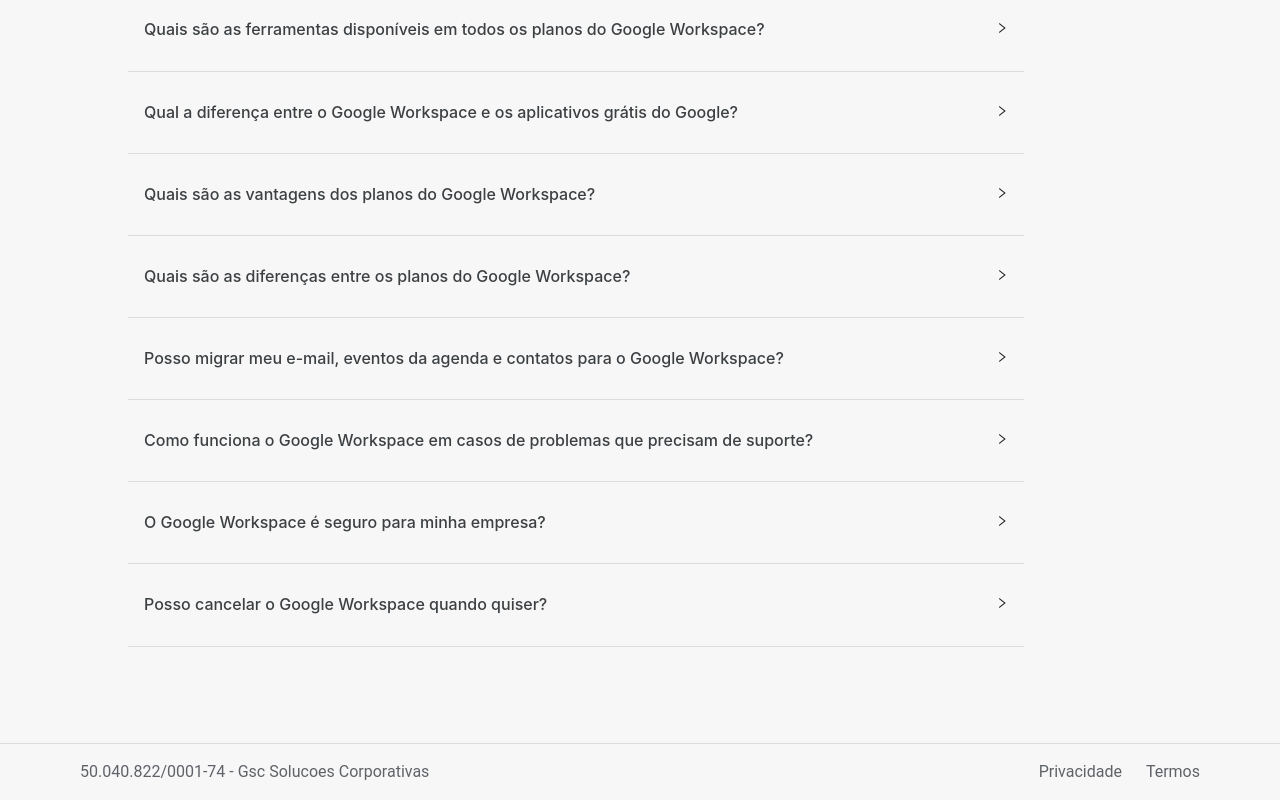
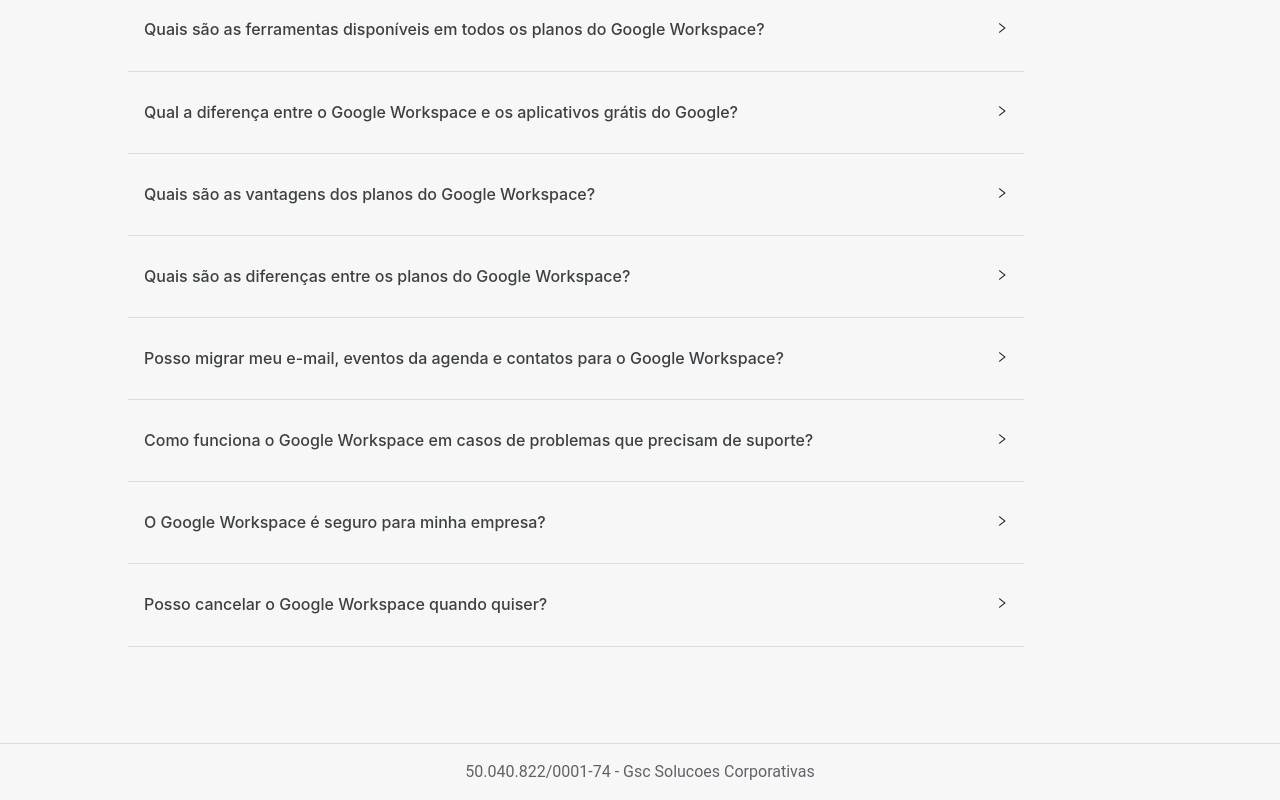
Before and after one commit to gabipq23/new-workspace-lead, a React (Vite) app: page / in a window 1280 px wide. Shown: the part 4965-5765 px from the top of the page. Built offline with nearby package versions, Linux system fonts and the light colour scheme.

Commit message:
feat: update Footer component layout for improved alignment and remove unnecessary links

```diff
--- a/src/components/footer/footer.tsx
+++ b/src/components/footer/footer.tsx
@@ -2,14 +2,10 @@
   return (
     <footer className="text-[#5f6368] bg-[#f7f7f7] py-4">
       <hr className="border-[#dadce0] border-t-1  mb-4" />
-      <div className="flex justify-between px-4 md:px-20 items-center  ">
+      <div className="flex justify-center px-4 md:px-20 items-center  ">
         <p style={{ margin: 0 }}>
           50.040.822/0001-74 - Gsc Solucoes Corporativas
         </p>
-        <div className="flex gap-6">
-          <p style={{ margin: 0 }}>Privacidade</p>
-          <p style={{ margin: 0 }}>Termos</p>
-        </div>
       </div>
     </footer>
   );
```
